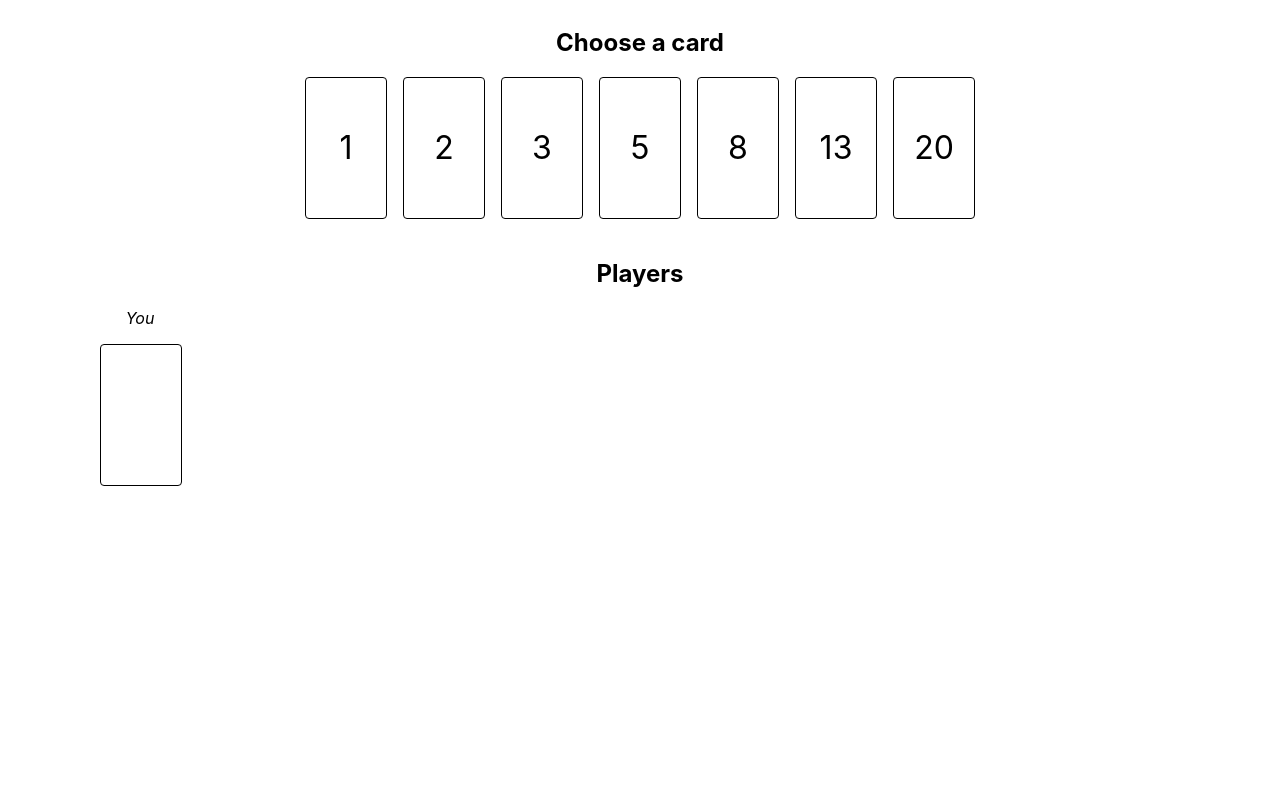
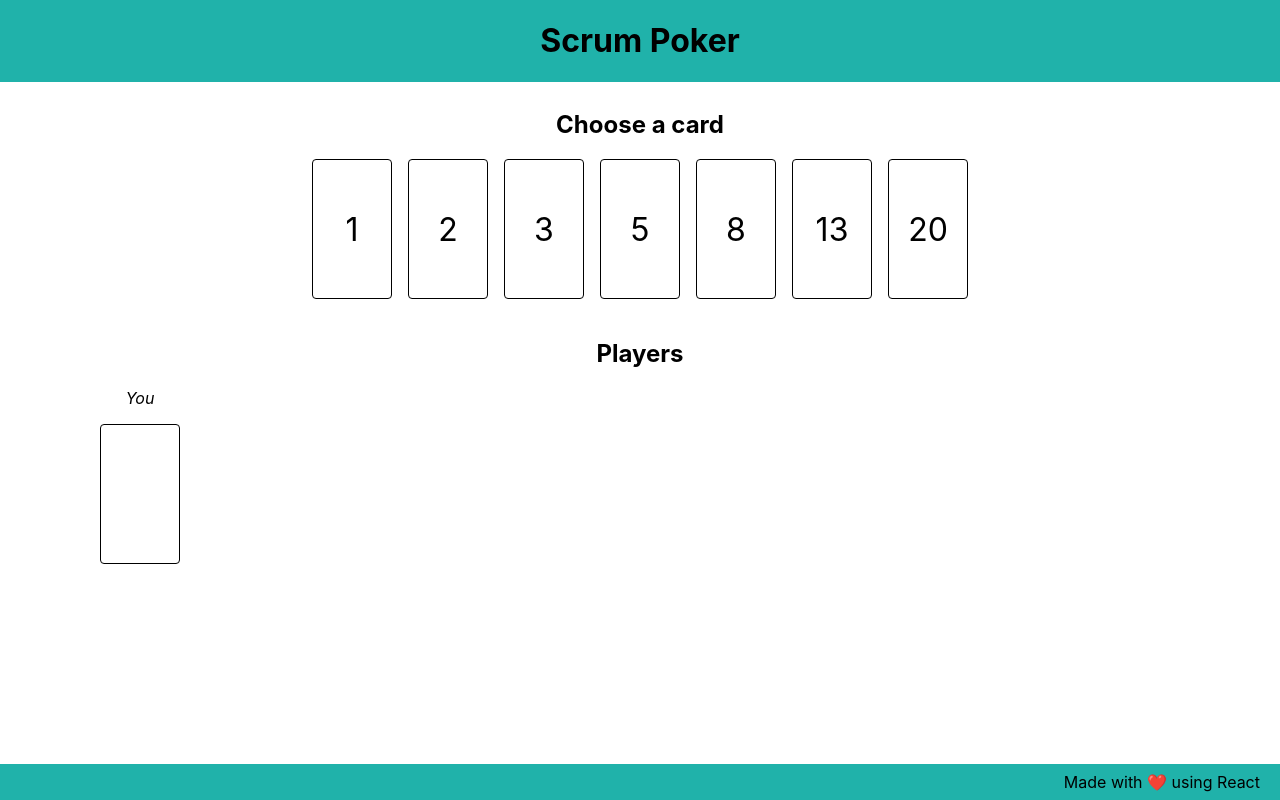
Before and after one commit to strangebreww/scrum-poker, a React (Vite) app: page / in a window 1280 px wide. Built offline with nearby package versions, Linux system fonts and the light colour scheme.

Commit message:
Improve layout

```diff
--- a/src/App.css
+++ b/src/App.css
@@ -1,5 +1,20 @@
 :root {
     --card-width: 80px;
+}
+
+* {
+	box-sizing: border-box;
+}
+
+header {
+	background-color: lightseagreen;
+	text-align: center;
+}
+
+footer {
+	background-color: lightseagreen;
+	padding: 8px 20px;
+	text-align: right;
 }
 
 .App {
@@ -8,7 +23,7 @@
 }
 
 .card {
-    border: 1px solid #000;
+	border: 1px solid #000;
     border-radius: 4px;
     cursor: pointer;
     font-size: 2rem;
@@ -33,13 +48,15 @@
 }
 
 .players {
-    padding: 0 80px;
+	padding: 0 80px;
 }
 
 .you {
     font-style: italic;
 }
 
-button {
-    font-size: calc(10px + 2vmin);
+#root {
+	display: grid;
+  	height: 100vh;
+  	grid-template-rows: auto 1fr auto;
 }
--- a/src/App.jsx
+++ b/src/App.jsx
@@ -13,10 +13,16 @@ function App() {
 	};
 
 	return (
-		<main className="App">
-			<CardSelector handleClick={onCardClick} />
-			<Players players={state} />
-		</main>
+		<>
+			<header>
+				<h1>Scrum Poker</h1>
+			</header>
+			<main className="App">
+				<CardSelector handleClick={onCardClick} />
+				<Players players={state} />
+			</main>
+			<footer>Made with ❤️ using React</footer>
+		</>
 	);
 }
 
```
